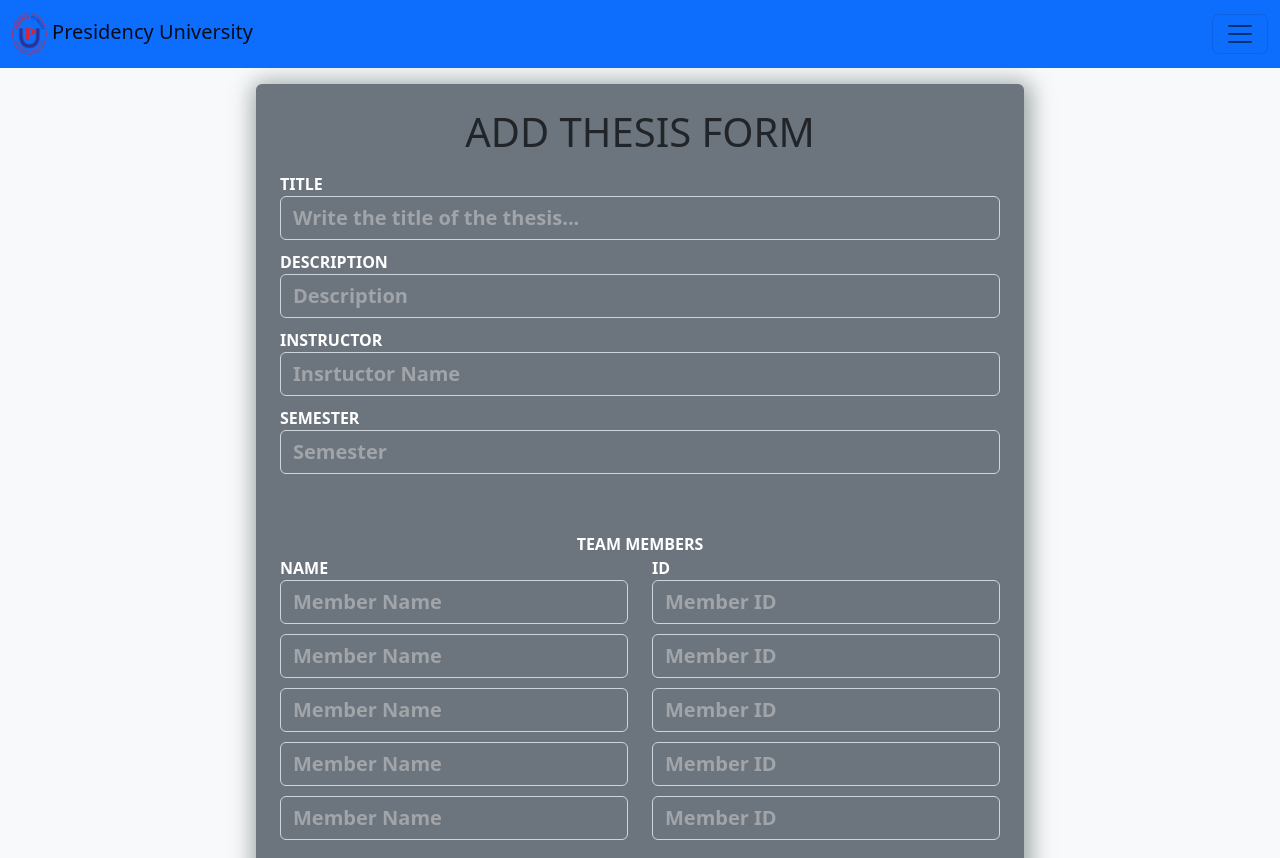
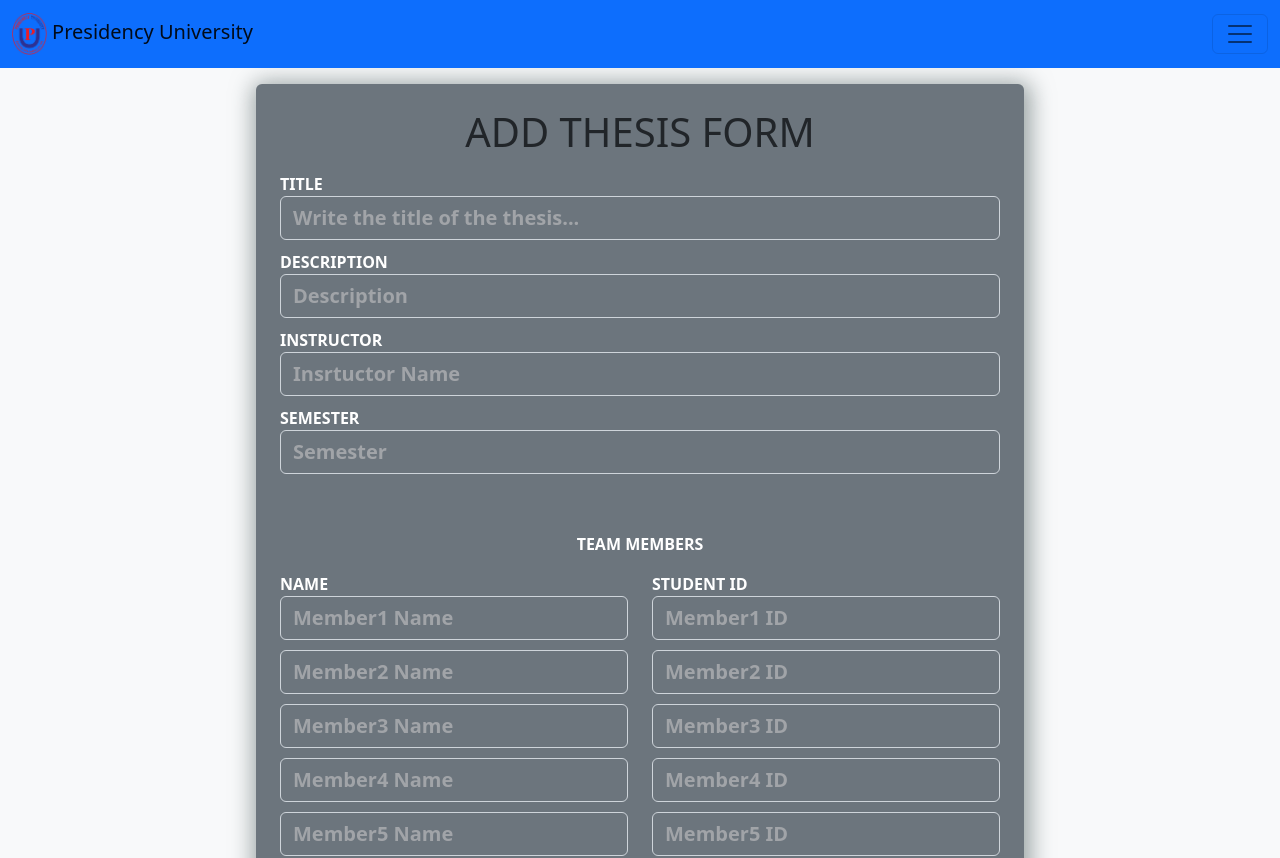
Before and after one commit to shahidafridi-swe/library-management-system-admin, a React (Create React App) app: page /addThesis in a window 1280 px wide. Shown: the top 858 px of the page. Built offline with nearby package versions, Linux system fonts and the light colour scheme.

Commit message:
addthesis database done

```diff
--- a/src/pages/AddItem/AddBook/AddBook.js
+++ b/src/pages/AddItem/AddBook/AddBook.js
@@ -7,9 +7,7 @@ import './AddBook.css';
 import Button from 'react-bootstrap/Button';
 import ModalForTen from './ModalForTen';
 import { useForm } from "react-hook-form";
-
 function AddBook() {
-
     const [tenCategory, setTenCategory] = useState([])
     const [modalShow, setModalShow] = useState(false);
     const [selectedCategory, setSelectedCategory] = useState(null);
@@ -27,12 +25,9 @@ function AddBook() {
                 if (result.acknowledged) {
                     alert("The product is successfully added!!")
                     reset()
-
                 }
             })
-
     };
-
     useEffect(() => {
         fetch("ten.json")
             .then(res => res.json())
--- a/src/pages/AddItem/AddThesis/AddThesis.js
+++ b/src/pages/AddItem/AddThesis/AddThesis.js
@@ -2,46 +2,51 @@ import Col from 'react-bootstrap/Col';
 import Form from 'react-bootstrap/Form';
 import Row from 'react-bootstrap/Row';
 import FormTitle from '../../Shared/FormTitle';
-import Button from 'react-bootstrap/Button';
-import { useState } from 'react';
-
+import { useForm } from "react-hook-form";
 function AddThesis() {
-
-
-    const handleSubmit = event => {
-        event.preventDefault();
-        event.target.reset();
+    const { register, handleSubmit, reset } = useForm();
+    const onSubmit = data => {
+        fetch('http://localhost:5000/addThesis', {
+            method: "POST",
+            headers: {
+                "content-type": "application/json"
+            },
+            body: JSON.stringify(data)
+        })
+            .then(res => res.json())
+            .then(result => {
+                if (result.acknowledged) {
+                    alert("Thesis item is successfully added!!")
+                    reset()
+                }
+            })
     };
-
     return (
         <div className='d-flex justify-content-center'>
-            <Form onSubmit={handleSubmit} className='p-4 rounded bg-secondary myForm'>
+            <Form onSubmit={handleSubmit(onSubmit)} className='p-4 rounded bg-secondary myForm'>
                 <FormTitle>add thesis form</FormTitle>
                 <Row className="">
-
-
                     <Form.Group as={Col} sm='12' md='12'>
                         <Form.Label>Title</Form.Label>
-                        <Form.Control type="text" name='title' placeholder="Write the title of the thesis..." required />
+                        <Form.Control type="text" name='title' placeholder="Write the title of the thesis..."  {...register("ThesisTitle")} />
                     </Form.Group>
                 </Row>
-
                 <Row className="">
                     <Form.Group as={Col} sm='12' md='12'>
                         <Form.Label>Description</Form.Label>
-                        <Form.Control type="text" name='description' placeholder="Description" required />
+                        <Form.Control type="text" name='description' placeholder="Description"  {...register("description")} />
                     </Form.Group>
                 </Row>
                 <Row className="">
                     <Form.Group as={Col} sm='12' md='12'>
                         <Form.Label>Instructor</Form.Label>
-                        <Form.Control type="text" name='instructor' placeholder="Insrtuctor Name" required />
+                        <Form.Control type="text" name='instructor' placeholder="Insrtuctor Name"  {...register("instructor")} />
                     </Form.Group>
                 </Row>
                 <Row className="">
                     <Form.Group as={Col} sm='12' md='12'>
                         <Form.Label>Semester</Form.Label>
-                        <Form.Control type="text" name='semester' placeholder="Semester" required />
+                        <Form.Control type="text" name='semester' placeholder="Semester"  {...register("semester")} />
                     </Form.Group>
                 </Row>
                 <Row className=" text-center mt-5">
@@ -49,85 +54,67 @@ function AddThesis() {
                         <Form.Label>Team Members</Form.Label>
                     </Form.Group>
                 </Row>
-
-                <Row className="">
+                <Row className=" mt-3">
                     <Form.Group as={Col} sm='12' md='6'>
                         <Form.Label>Name </Form.Label>
-                        <Form.Control type="text" placeholder="Member Name" required />
+                        <Form.Control type="text" placeholder="Member1 Name"  {...register("mem1name")} />
                     </Form.Group>
-
                     <Form.Group as={Col} sm='12' md='6'>
-                        <Form.Label>ID</Form.Label>
-                        <Form.Control type="text" placeholder="Member ID" required />
-                    </Form.Group>
-                </Row>
-
-                <Row className="">
-                    <Form.Group as={Col} sm='12' md='6'>
-                        <Form.Control type="text" placeholder="Member Name"  />
-                    </Form.Group>
-
-                    <Form.Group as={Col} sm='12' md='6'>
-                        <Form.Control type="text" placeholder="Member ID"  />
+                        <Form.Label>Student ID</Form.Label>
+                        <Form.Control type="text" placeholder="Member1 ID"  {...register("mem1id")} />
                     </Form.Group>
                 </Row>
                 <Row className="">
                     <Form.Group as={Col} sm='12' md='6'>
-                        <Form.Control type="text" placeholder="Member Name"  />
+                        <Form.Control type="text" placeholder="Member2 Name"  {...register("mem2name")} />
                     </Form.Group>
-
                     <Form.Group as={Col} sm='12' md='6'>
-                        <Form.Control type="text" placeholder="Member ID"  />
+                        <Form.Control type="text" placeholder="Member2 ID"  {...register("mem2id")} />
                     </Form.Group>
                 </Row>
                 <Row className="">
                     <Form.Group as={Col} sm='12' md='6'>
-                        <Form.Control type="text" placeholder="Member Name"  />
+                        <Form.Control type="text" placeholder="Member3 Name"  {...register("mem3name")} />
                     </Form.Group>
-
                     <Form.Group as={Col} sm='12' md='6'>
-                        <Form.Control type="text" placeholder="Member ID"  />
+                        <Form.Control type="text" placeholder="Member3 ID"  {...register("mem3id")} />
+                    </Form.Group>
+                </Row>
+                <Row className="">
+                    <Form.Group as={Col} sm='12' md='6'>
+                        <Form.Control type="text" placeholder="Member4 Name"  {...register("mem4name")} />
+                    </Form.Group>
+                    <Form.Group as={Col} sm='12' md='6'>
+                        <Form.Control type="text" placeholder="Member4 ID"  {...register("mem4id")} />
                     </Form.Group>
                 </Row>
                 <Row className="mb-5">
                     <Form.Group as={Col} sm='12' md='6'>
-                        <Form.Control type="text" placeholder="Member Name"  />
+                        <Form.Control type="text" placeholder="Member5 Name"  {...register("mem5name")} />
                     </Form.Group>
-
                     <Form.Group as={Col} sm='12' md='6'>
-                        <Form.Control type="text" placeholder="Member ID"  />
+                        <Form.Control type="text" placeholder="Member5 ID"  {...register("mem5id")} />
                     </Form.Group>
                 </Row>
-
-
-
                 <Row className="">
                     <Form.Group as={Col} sm='12' md='6'>
                         <Form.Label>Branch</Form.Label>
-                        <Form.Control type="text" placeholder="Branch" />
+                        <Form.Control type="text" placeholder="Branch" {...register("branch")} />
                     </Form.Group>
-
                     <Form.Group as={Col} sm='12' md='6'>
                         <Form.Label>Cover Photo</Form.Label>
                         <Form.Control
                             type="file"
-                            required
+
                             name="file"
                         />
                     </Form.Group>
                 </Row>
-
                 <Form.Group as={Col} sm='12' md='12' >
                     <button className='btn btn-primary w-100 p-2 mt-3' type='submit' >ADD THESIS</button>
-
                 </Form.Group>
-
-
-
             </Form>
         </div>
-
     );
 }
-
 export default AddThesis;
```
